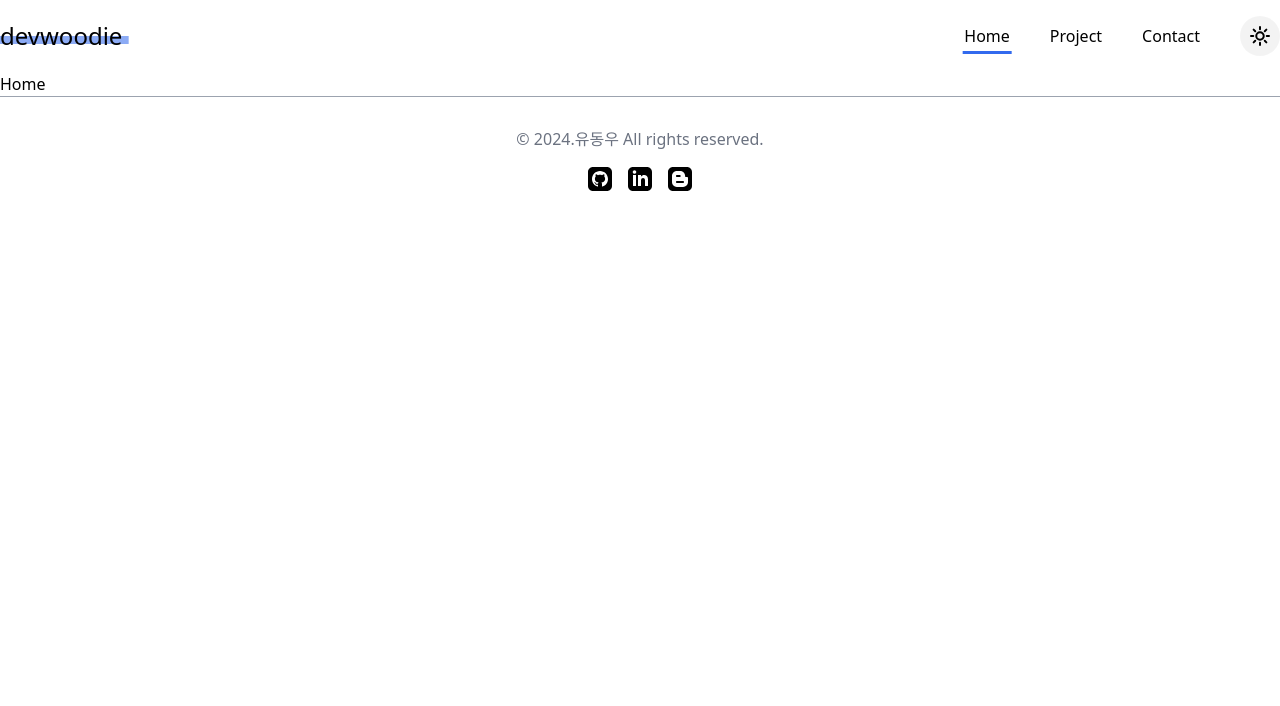
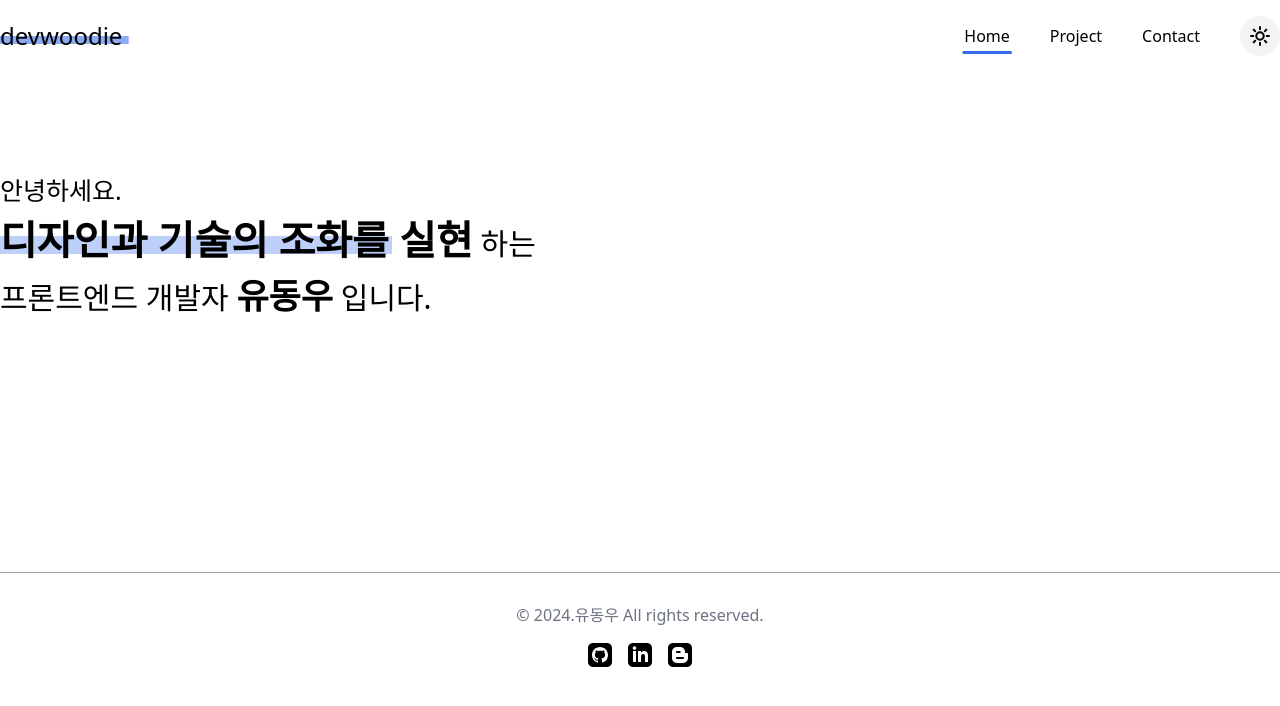
Before and after one commit to devwoodie/portfolio, a React (Create React App) app: page / in a window 1280 px wide. Shown: the top 706 px of the page. Built offline with nearby package versions, Linux system fonts and the light colour scheme.

Commit message:
feat: home text add

```diff
--- /dev/null
+++ b/src/components/Home/HomeCont1.tsx
@@ -0,0 +1,16 @@
+import React from 'react';
+
+export const HomeCont1 = () => {
+    return (
+        <div className='min-h-[50vh] mt-[100px]'>
+            <div>
+                <h2 className='text-[25px]'>안녕하세요.</h2>
+                <p className='text-[30px] relative after:absolute after:w-[31%] after:left-[-5px] after:bottom-4 after:z-[-1] z-[1] after:h-[18px] after:bg-[#326aee50] dark:after:bg-[#f0b75384]'>
+                    <b className='text-[40px] font-black'>디자인과 기술의 조화를 실현</b> 하는
+                </p>
+                <p className='text-[30px]'>프론트엔드 개발자 <b className='text-[35px] font-black'>유동우</b> 입니다.</p>
+            </div>
+
+        </div>
+    )
+}
--- a/src/pages/Home.tsx
+++ b/src/pages/Home.tsx
@@ -1,7 +1,10 @@
 import React from 'react';
+import { HomeCont1 } from '../components/Home/HomeCont1';
 
 export const Home = () => {
     return (
-        <div>Home</div>
+        <div>
+            <HomeCont1 />
+        </div>
     )
 }
```
